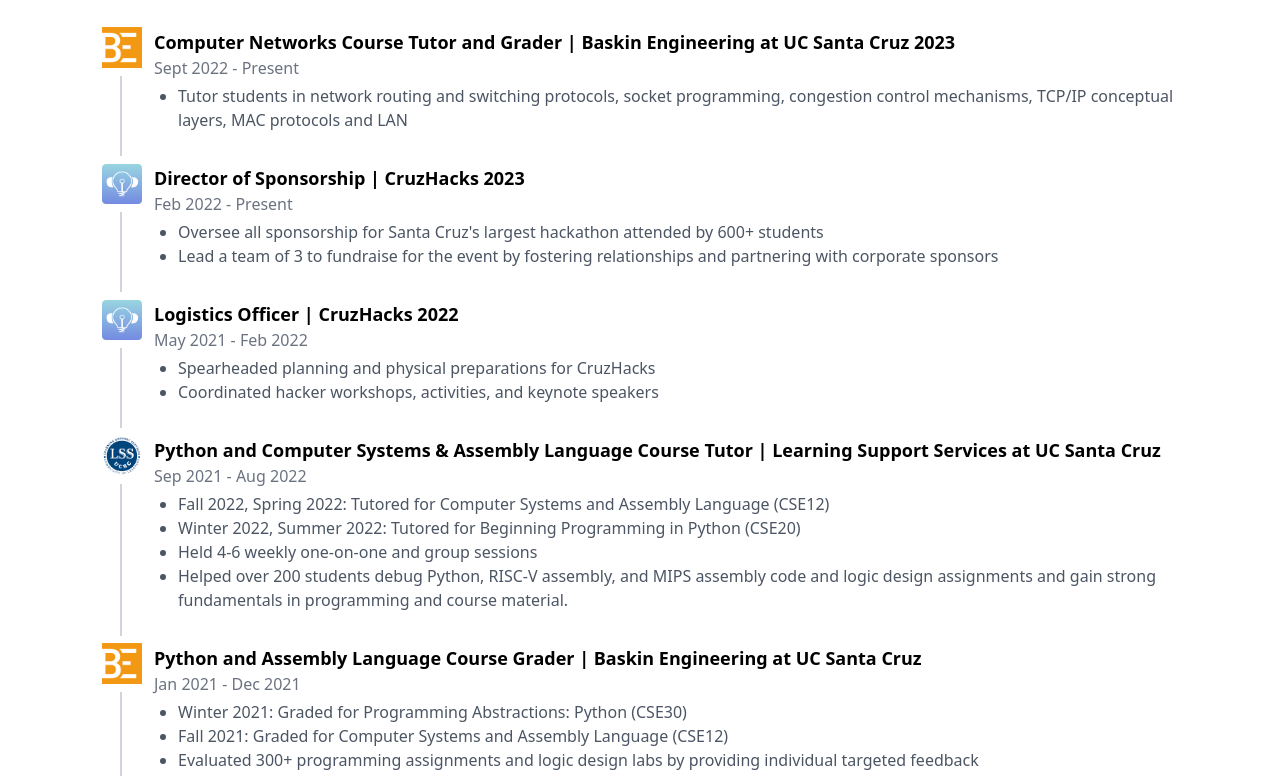
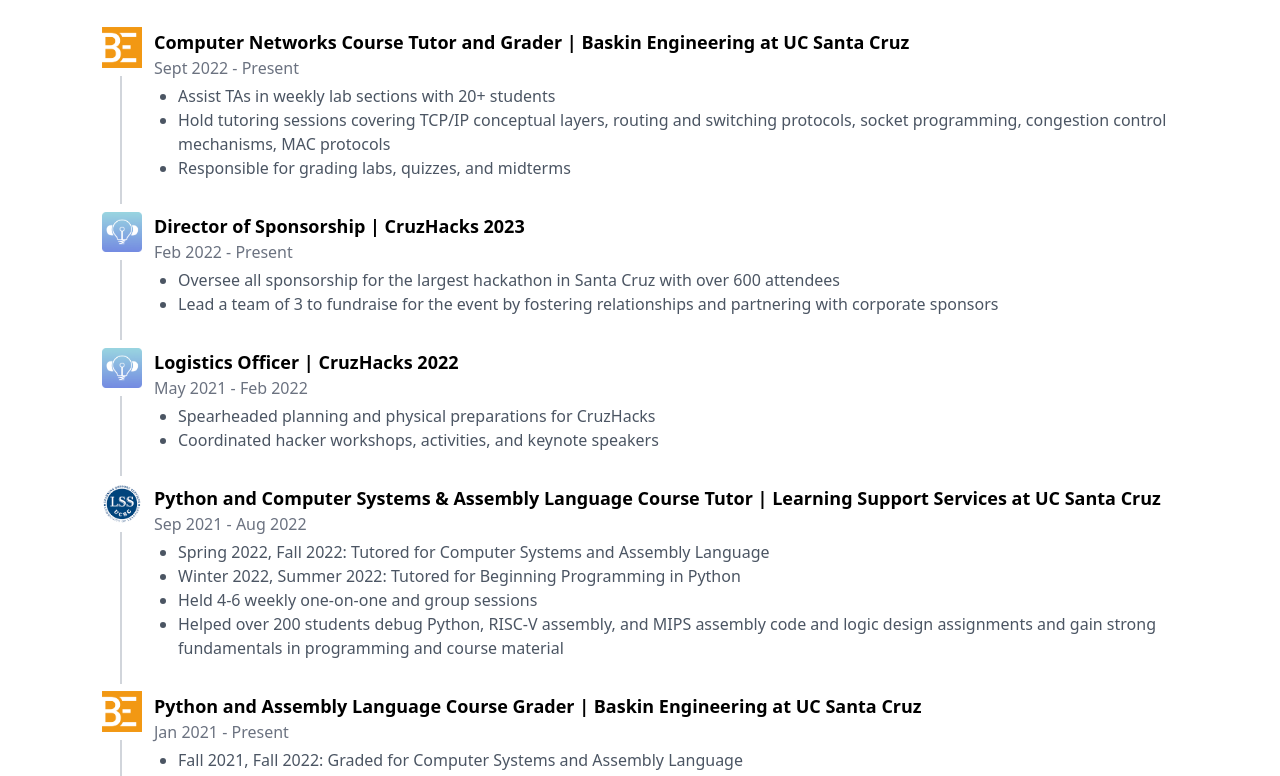
Before and after one commit to shantelletoh/shantelletoh.github.io, a React (Create React App) app in the folder client/: page / in a window 1280 px wide. Shown: the part 897-1673 px from the top of the page. Built offline with nearby package versions, Linux system fonts and the light colour scheme.

Commit message:
update experience

```diff
--- a/client/src/Components/Experience.jsx
+++ b/client/src/Components/Experience.jsx
@@ -21,7 +21,7 @@
               </span>
               <h3 class="flex items-center ml-2 mb-1 text-lg font-semibold text-black">
                 Computer Networks Course Tutor and Grader | Baskin Engineering
-                at UC Santa Cruz 2023{" "}
+                at UC Santa Cruz{" "}
               </h3>
               <p class="block ml-2 mb-2 leading-none text-gray-500">
                 Sept 2022 - Present
@@ -33,11 +33,13 @@
                     listStyleType: "disc",
                   }}
                 >
+                  <li>Assist TAs in weekly lab sections with 20+ students</li>
                   <li>
-                    Tutor students in network routing and switching protocols,
-                    socket programming, congestion control mechanisms, TCP/IP
-                    conceptual layers, MAC protocols and LAN
+                    Hold tutoring sessions covering TCP/IP conceptual layers,
+                    routing and switching protocols, socket programming,
+                    congestion control mechanisms, MAC protocols
                   </li>
+                  <li>Responsible for grading labs, quizzes, and midterms</li>
                 </ul>
               </p>
             </li>
@@ -59,8 +61,8 @@
                   }}
                 >
                   <li>
-                    Oversee all sponsorship for Santa Cruz's largest hackathon
-                    attended by 600+ students
+                    Oversee all sponsorship for the largest hackathon in Santa
+                    Cruz with over 600 attendees
                   </li>
                   <li>
                     Lead a team of 3 to fundraise for the event by fostering
@@ -115,18 +117,18 @@
                   }}
                 >
                   <li>
-                    Fall 2022, Spring 2022: Tutored for Computer Systems and
-                    Assembly Language (CSE12)
+                    Spring 2022, Fall 2022: Tutored for Computer Systems and
+                    Assembly Language
                   </li>
                   <li>
                     Winter 2022, Summer 2022: Tutored for Beginning Programming
-                    in Python (CSE20)
+                    in Python
                   </li>
                   <li>Held 4-6 weekly one-on-one and group sessions</li>
                   <li>
                     Helped over 200 students debug Python, RISC-V assembly, and
                     MIPS assembly code and logic design assignments and gain
-                    strong fundamentals in programming and course material.
+                    strong fundamentals in programming and course material
                   </li>
                 </ul>
               </p>
@@ -140,7 +142,7 @@
                 at UC Santa Cruz
               </h3>
               <p class="block ml-2 mb-2 leading-none text-gray-500">
-                Jan 2021 - Dec 2021
+                Jan 2021 - Present
               </p>
               <p class="ml-2 mb-4 text-gray-600">
                 <ul
@@ -150,16 +152,15 @@
                   }}
                 >
                   <li>
-                    Winter 2021: Graded for Programming Abstractions: Python
-                    (CSE30)
+                    Fall 2021, Fall 2022: Graded for Computer Systems and
+                    Assembly Language
                   </li>
                   <li>
-                    Fall 2021: Graded for Computer Systems and Assembly Language
-                    (CSE12)
+                    Winter 2021: Graded for Programming Abstractions: Python
                   </li>
                   <li>
-                    Evaluated 300+ programming assignments and logic design labs
-                    by providing individual targeted feedback
+                    Evaluated 300+ Python programming and logic design labs by
+                    providing individual targeted feedback
                   </li>
                   <li>
                     Worked with the professor to improve students' learning
```
